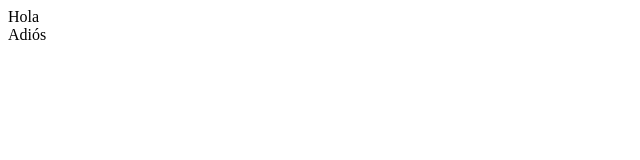
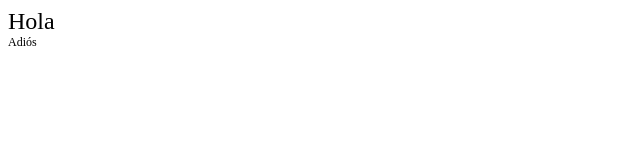
Before and after one commit to OlgaGarciaQuintana/fuentes, a plain HTML site: page index.html in a window 1280 px wide. Shown: the full height of the page, 0-640 px from the left. Drawn offline with Linux system fonts and the light colour scheme.

Commit message:
font size

```diff
--- a/index.html
+++ b/index.html
@@ -4,7 +4,7 @@
     <meta charset="UTF-8">
     <meta name="viewport" content="width=device-width, initial-scale=1.0">
     <title>Document</title>
-    <link href="static/css/style.css">
+    <link rel="stylesheet" href="static/css/style.css">
 </head>
 <body>
     <div>
--- a/static/css/style.css
+++ b/static/css/style.css
@@ -0,0 +1,7 @@
+:root {
+    font-size: 24px;
+}
+
+.ejemplo {
+    font-size: .5rem;
+}
```
